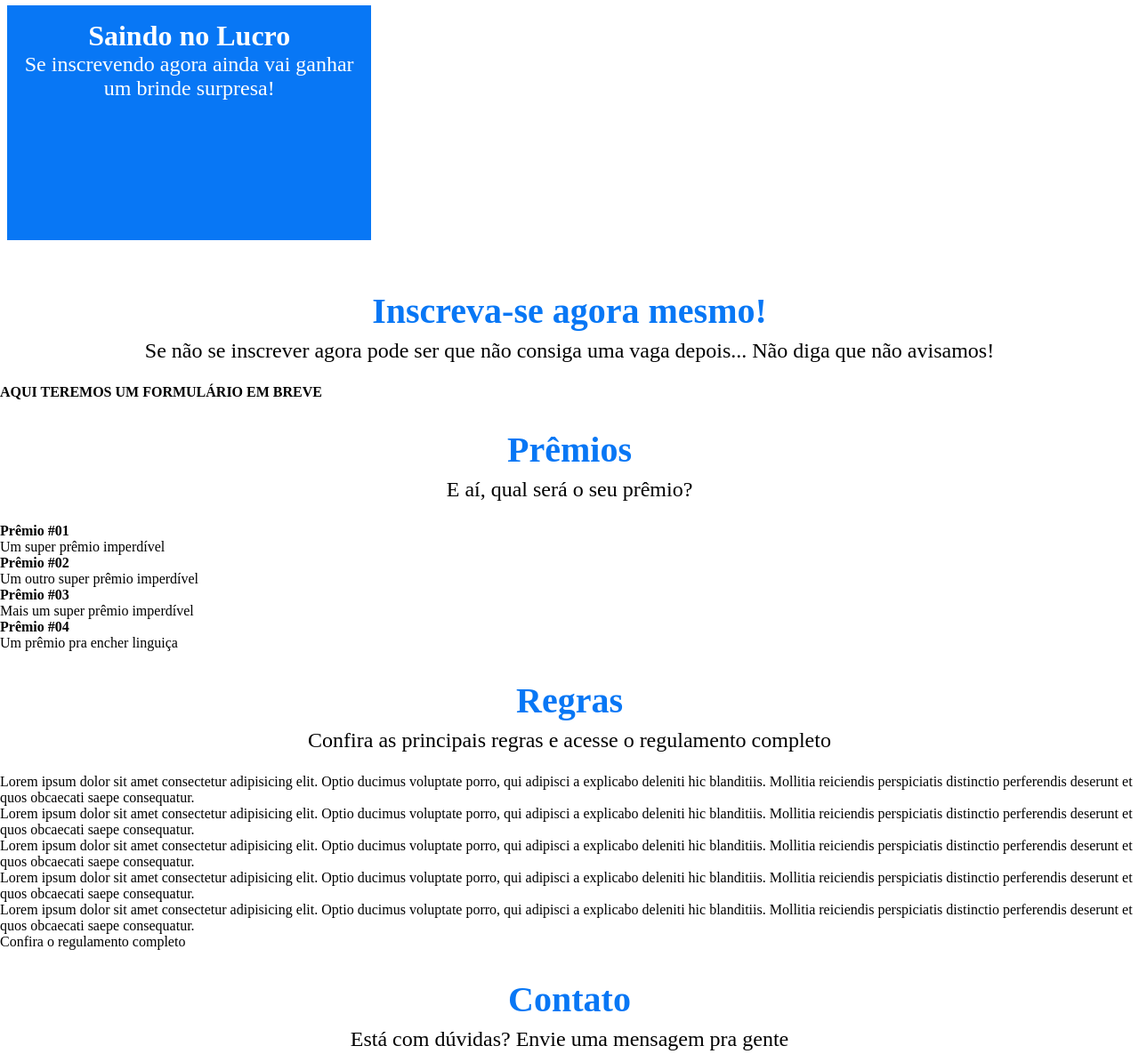
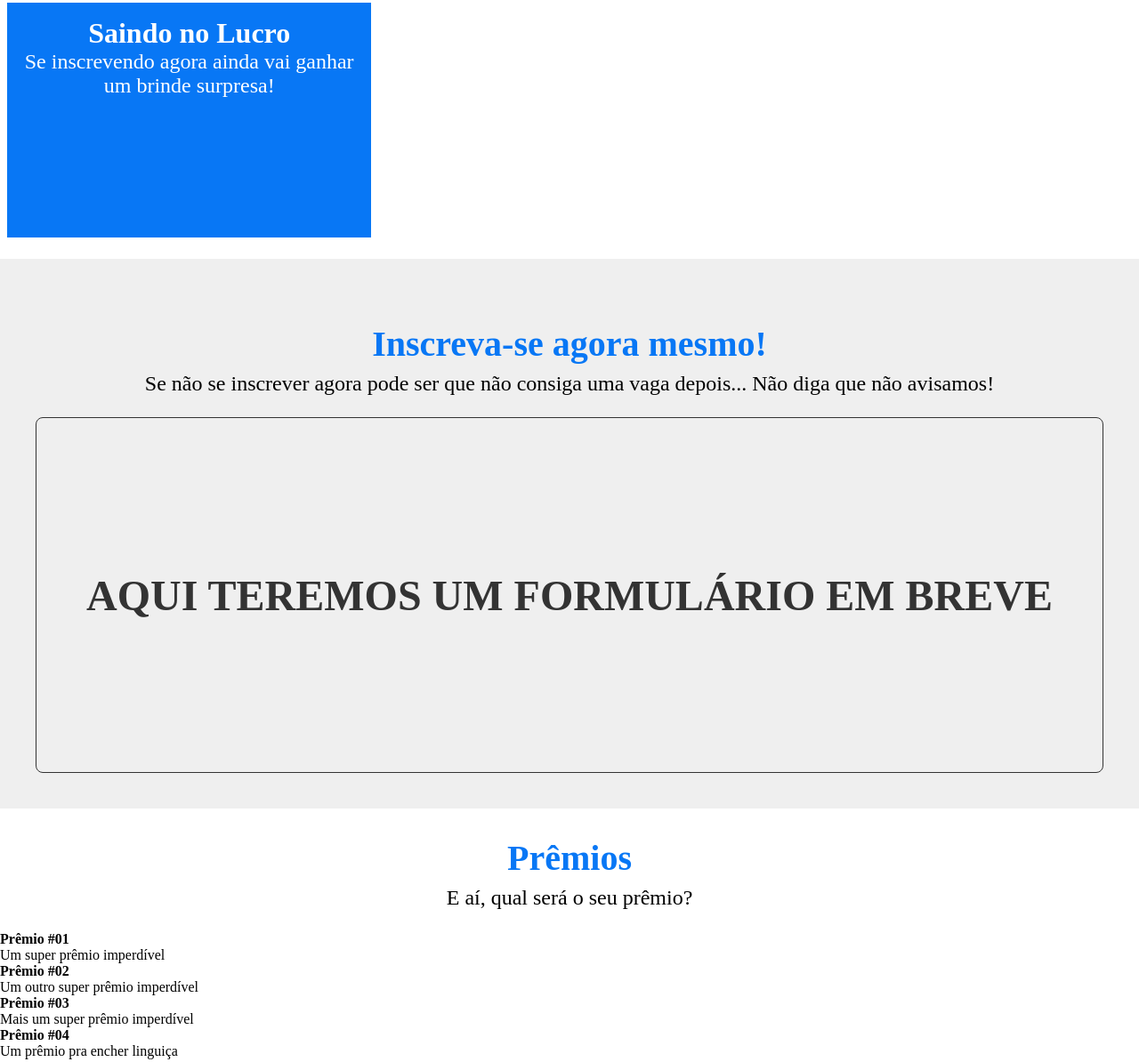
Before and after one commit to Marcelo-Diament/pratica-HTML-CSS-02-Landing-Page, a plain HTML site: page index.html in a window 1280 px wide. Shown: the part 1266-2460 px from the top of the page at 89% size. Drawn offline with Linux system fonts and the light colour scheme.

Commit message:
feature: inscricao [feature/02-estilo-inicial]

```diff
--- a/assets/stylesheet/style.css
+++ b/assets/stylesheet/style.css
@@ -1,7 +1,7 @@
 :root {
   --azul: #0877f5;
   --chumbo: #333;
-  --vermelho: #f50808;
+  --bg-light: #efefef;
 }
 
 
@@ -111,3 +111,18 @@ header ul li a:hover {
 #vantagens .vantagem p {
   font-size: 1.5rem;
 }
+
+#inscricao {
+  background-color: var(--bg-light);
+  padding: 40px;
+}
+
+#inscricao h3 {
+  border: 1px solid var(--chumbo);
+  border-radius: 8px;
+  color: var(--chumbo);
+  font-size: 3rem;
+  height: 50vh;
+  line-height: 50vh;
+  text-align: center;
+}
--- a/index.html
+++ b/index.html
@@ -89,7 +89,7 @@
       </article>
       <a href="./regulamento" target="_blank" rel="noopener noreferrer">Confira o regulamento completo</a>
     </section>
-    <section id="inscricao">
+    <section id="contato">
       <h2 class="titulo-topico">Contato</h2>
       <p class="descricao-topico">Está com dúvidas? Envie uma mensagem pra gente</p>
       <article>
```
